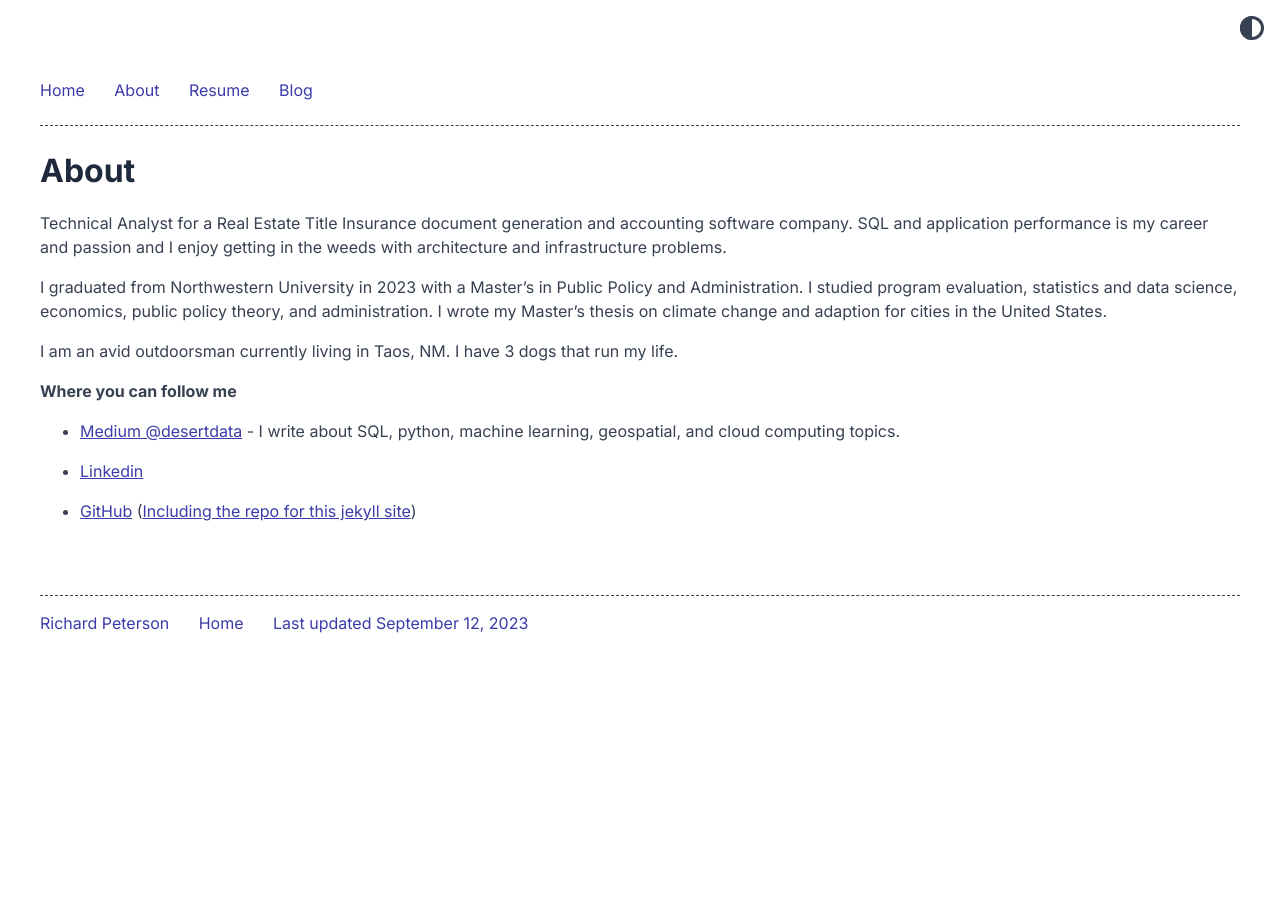
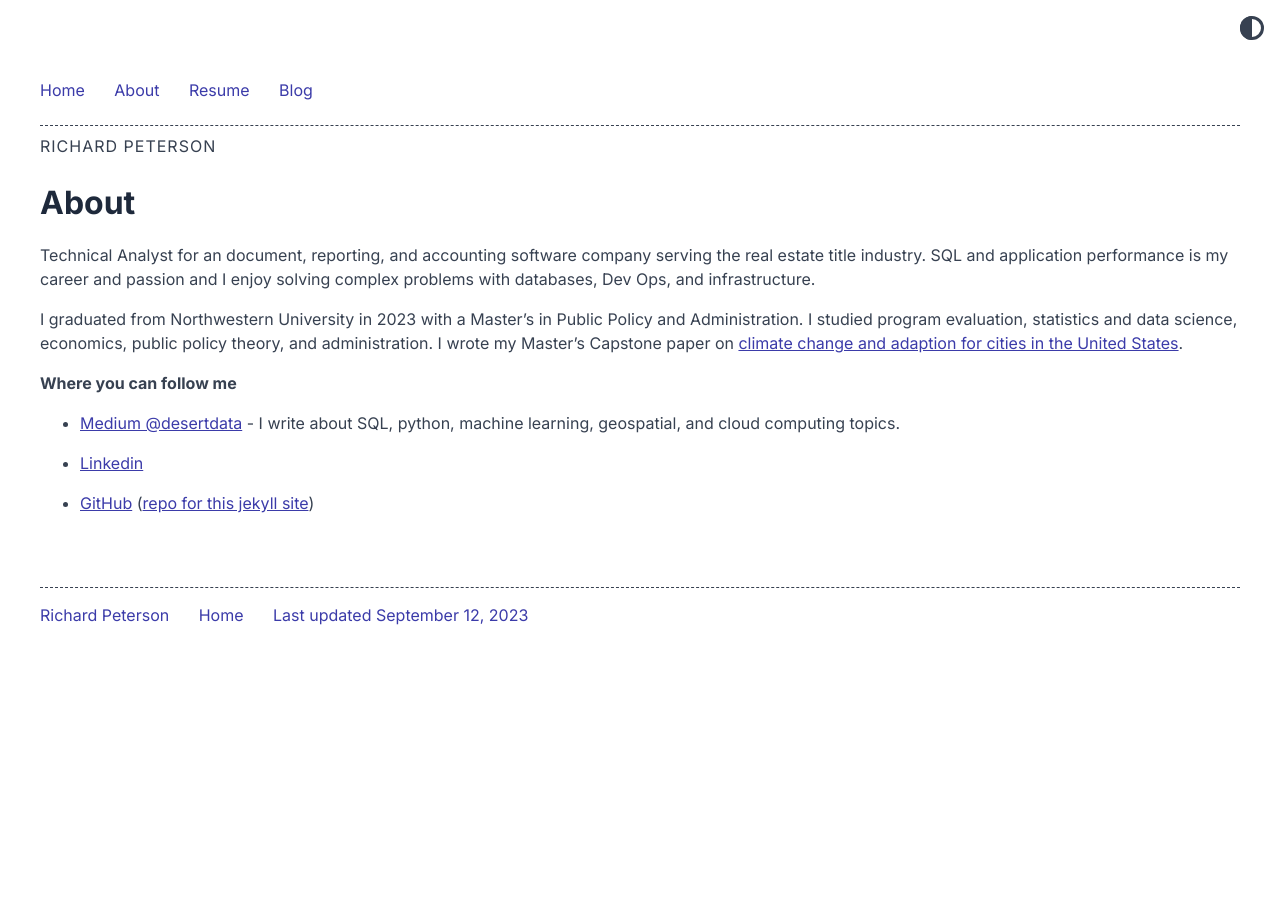
Before and after one commit to rchardptrsn/rchardptrsn.github.io, a Jekyll site: the page built from about.md, in a window 1280 px wide. Built offline with Jekyll 4.4.1, drawn with Linux system fonts in a browser that asks for light colours.

Commit message:
modified landing page  Changes to be committed: 	modified:   _layouts/blog.html 	modified:   _layouts/resume.html 	modified:   about.md 	modified:   home.md

```diff
--- a/_layouts/blog.html
+++ b/_layouts/blog.html
@@ -8,9 +8,13 @@ layout: default
   {% endif %}
 </header>
 
+<span class="text-upcase">{{ site.author }}</span>
+
 <header>
   <h1>Blog Articles</h1>
 </header>
+
+<p>I write on technical concepts such as Python, SQL, and cloud practices, as well as topics like climate change and productivity. </p>
 
 {% include post_list.html %}
 <br><br>
--- a/_layouts/resume.html
+++ b/_layouts/resume.html
@@ -7,6 +7,8 @@ layout: default
       <div class="dashed"></div>
     {% endif %}
 </header>
+
+<span class="text-upcase">{{ site.author }}</span>
 
 <h1 class="post-title">{{ page.title }}</h1>
 
--- a/about.md
+++ b/about.md
@@ -3,15 +3,13 @@ layout: resume
 title: About
 ---
 <br>
-Technical Analyst for a Real Estate Title Insurance document generation and accounting software company. SQL and application performance is my career and passion and I enjoy getting in the weeds with architecture and infrastructure problems.
+Technical Analyst for an document, reporting, and accounting software company serving the real estate title industry. SQL and application performance is my career and passion and I enjoy solving complex problems with databases, Dev Ops, and infrastructure.
 
-I graduated from Northwestern University in 2023 with a Master's in Public Policy and Administration. I studied program evaluation, statistics and data science, economics, public policy theory, and administration. I wrote my Master's thesis on climate change and adaption for cities in the United States.
-
-I am an avid outdoorsman currently living in Taos, NM. I have 3 dogs that run my life.
+I graduated from Northwestern University in 2023 with a Master's in Public Policy and Administration. I studied program evaluation, statistics and data science, economics, public policy theory, and administration. I wrote my Master's Capstone paper on [climate change and adaption for cities in the United States](/climate-change-for-cities-mitigation-and-adaptation).
 
 **Where you can follow me**
   - [Medium @desertdata](https://medium.com/@desertdata) - I write about SQL, python, machine learning, geospatial, and cloud computing topics.
 
   - [Linkedin](http://www.linkedin.com/in/rcp31459)
 
-  - [GitHub](https://github.com/rchardptrsn) ([Including the repo for this jekyll site](https://github.com/rchardptrsn/rchardptrsn.github.io))
+  - [GitHub](https://github.com/rchardptrsn) ([repo for this jekyll site](https://github.com/rchardptrsn/rchardptrsn.github.io))
```
Also changed, not shown: home.md (+1 -1 lines).
